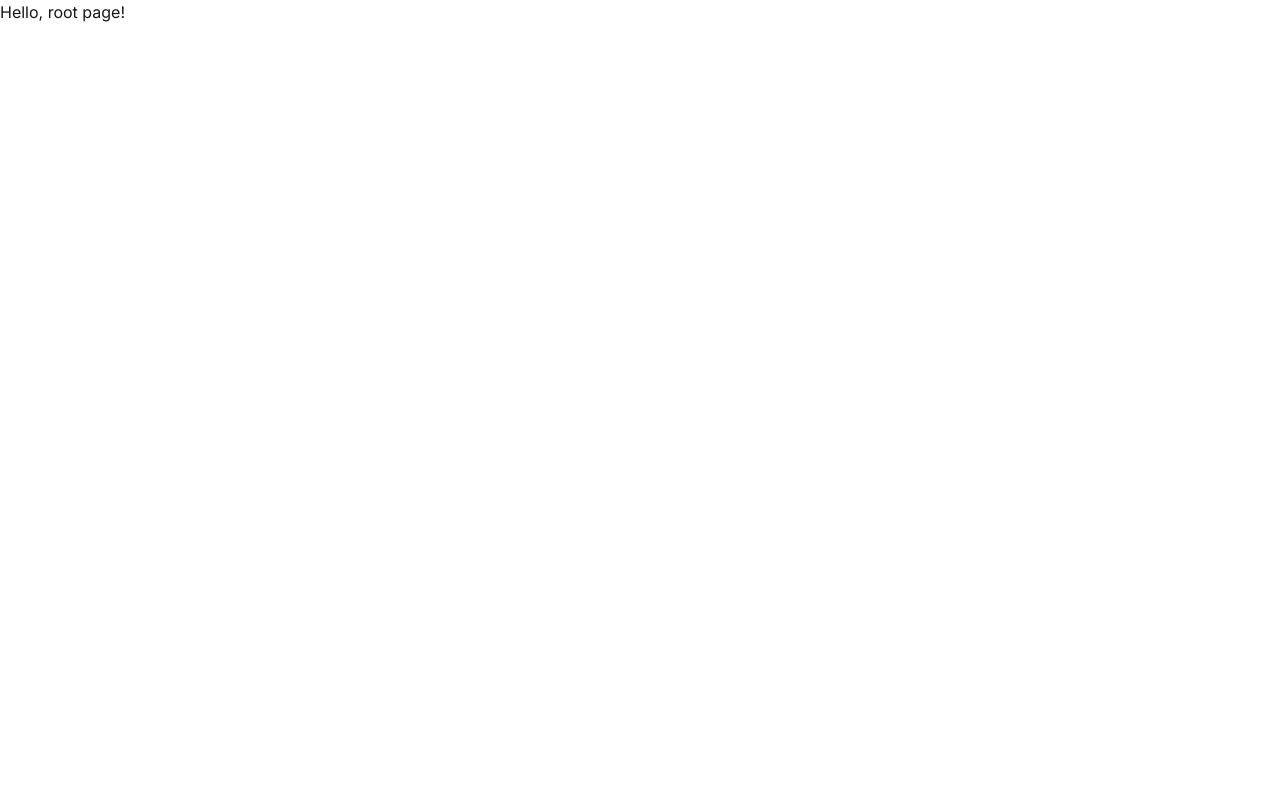
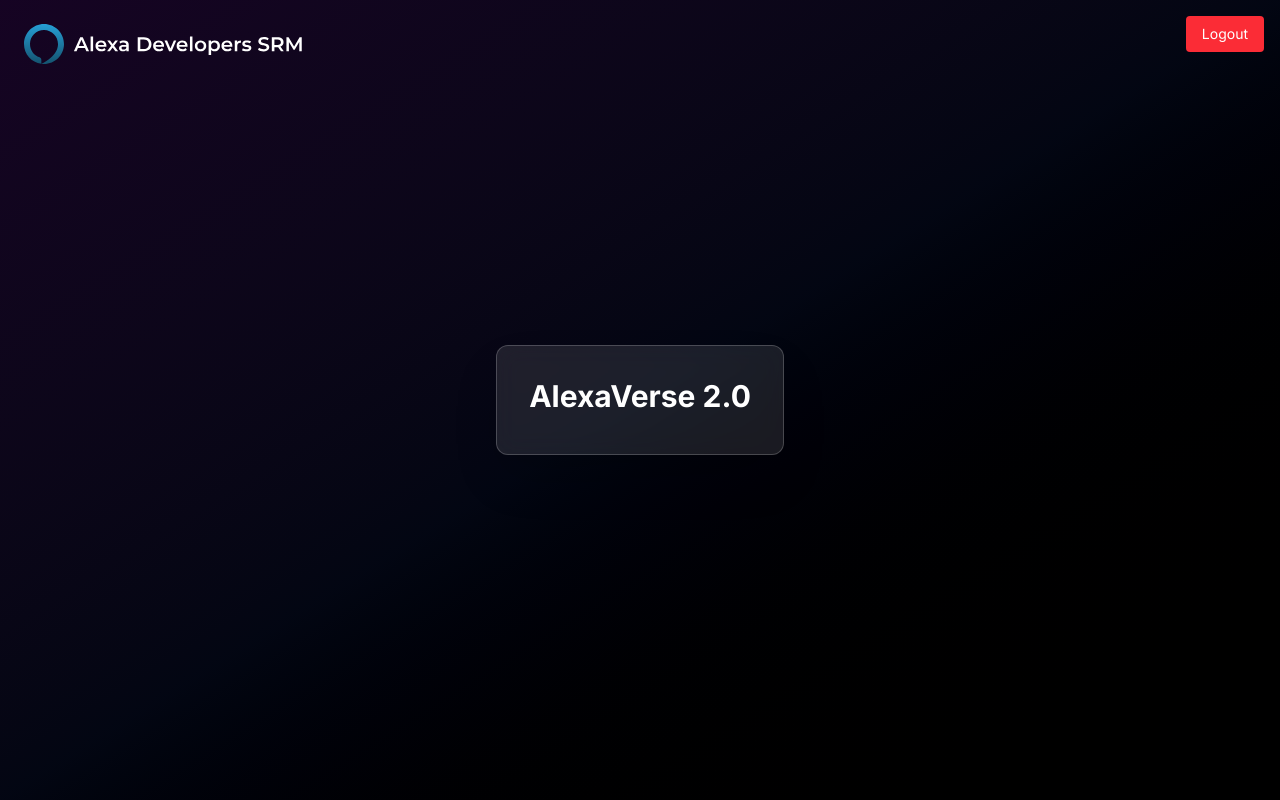
Before and after one commit to shubhankar05sarkar/Alexa-dashboard-db, a Next.js app: page / in a window 1280 px wide. Built offline with nearby package versions, Linux system fonts and the light colour scheme; sample sign-in values are in the browser's storage.

Commit message:
Truly final test

```diff
--- a/src/app/components/AuthWrapper.tsx
+++ b/src/app/components/AuthWrapper.tsx
@@ -1,25 +1,20 @@
 "use client";
 
-import { usePathname, useRouter } from "next/navigation";
+import { useRouter, usePathname } from "next/navigation";
 import { useEffect, useState } from "react";
 
 export default function AuthWrapper({ children }: { children: React.ReactNode }) {
+  const router = useRouter();
   const pathname = usePathname();
-  const router = useRouter();
   const [loading, setLoading] = useState(true);
 
   useEffect(() => {
-    // Pages that don't need authentication
-    const publicPaths = ["/", "/login"];
-
-    if (publicPaths.includes(pathname)) {
+    if (pathname === "/login") {
       setLoading(false);
       return;
     }
 
-    // Check login status
     const loggedIn = localStorage.getItem("isLoggedIn");
-
     if (!loggedIn) {
       router.push("/login");
     } else {
@@ -27,9 +22,7 @@
     }
   }, [pathname, router]);
 
-  if (loading) {
-    return <div>Loading...</div>; // can replace with spinner later
-  }
+  if (loading) return null;
 
   return <>{children}</>;
 }
--- a/src/app/page.tsx
+++ b/src/app/page.tsx
@@ -1,3 +1,71 @@
+"use client";
+
+import Link from 'next/link';
+import { useRouter } from 'next/navigation';
+import { useEffect } from 'react';
+
 export default function Home() {
-  return <h1>Hello, root page!</h1>
+  const router = useRouter();
+
+  useEffect(() => {
+    if (!localStorage.getItem("isLoggedIn")) {
+      router.push("/login");
+    }
+  }, [router]);
+
+  const handleLogout = () => {
+    localStorage.removeItem("isLoggedIn");
+    router.replace("/login");
+  };
+
+  return (
+    <div className="min-h-screen bg-black relative">
+      {/* Background Gradient */}
+      <div className="absolute inset-0 bg-gradient-to-br from-purple-800/20 via-blue-800/10 to-black pointer-events-none"></div>
+
+      {/* Alexa Logo */}
+      <div className="absolute top-4 left-4 p-2 z-12">
+        <Link href="/">
+          <img
+            src="/alexa-logo.svg"
+            alt="Alexa Club Logo"
+            className="h-12 w-auto sm:h-10 xs:h-8 mobile:h-6 cursor-pointer"
+          />
+        </Link>
+      </div>
+
+      {/* Logout Button */}
+      <div className="absolute top-4 right-4 z-12">
+        <button
+          onClick={handleLogout}
+          className="px-4 py-2 bg-red-500 text-white rounded hover:bg-red-600 text-base sm:text-sm xs:text-xs"
+        >
+          Logout
+        </button>
+      </div>
+
+      <div className="flex flex-col items-center justify-center min-h-screen px-4 gap-4 sm:gap-6 relative z-10">
+        <Link href="/alexaverse-v2">
+          <div className="bg-white/10 backdrop-blur-md p-8 rounded-xl shadow-2xl border border-white/20 w-full max-w-md sm:max-w-sm xs:max-w-xs transition-all duration-200 hover:scale-102 hover:shadow-[0_0_10px_rgba(59,130,246,0.3)] cursor-pointer">
+            <h1 className="text-4xl sm:text-3xl xs:text-2xl font-bold text-white mb-2 text-center">
+              AlexaVerse 2.0
+            </h1>
+          </div>
+        </Link>
+      </div>
+
+      {/* Mobile specific scaling */}
+      <style jsx>{`
+        @media (max-width: 480px) {
+          .absolute.top-4.left-4 img {
+            height: 32px;
+          }
+          .absolute.top-4.right-4 button {
+            padding: 0.5rem;
+            font-size: 0.8rem;
+          }
+        }
+      `}</style>
+    </div>
+  );
 }
```
